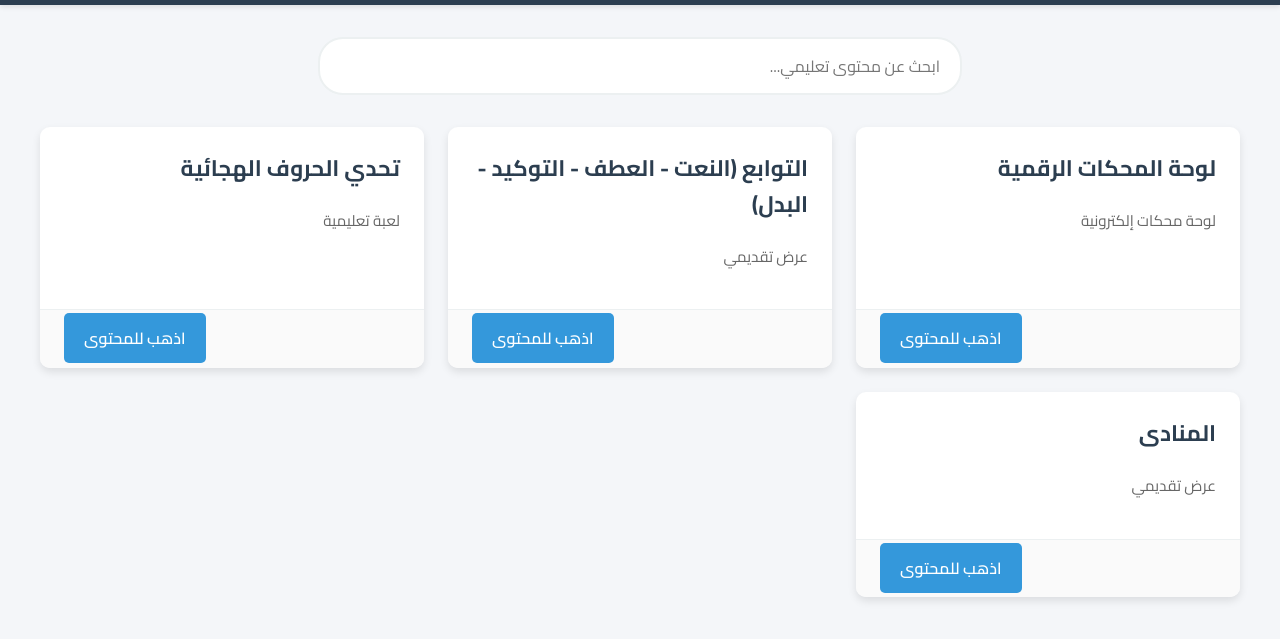
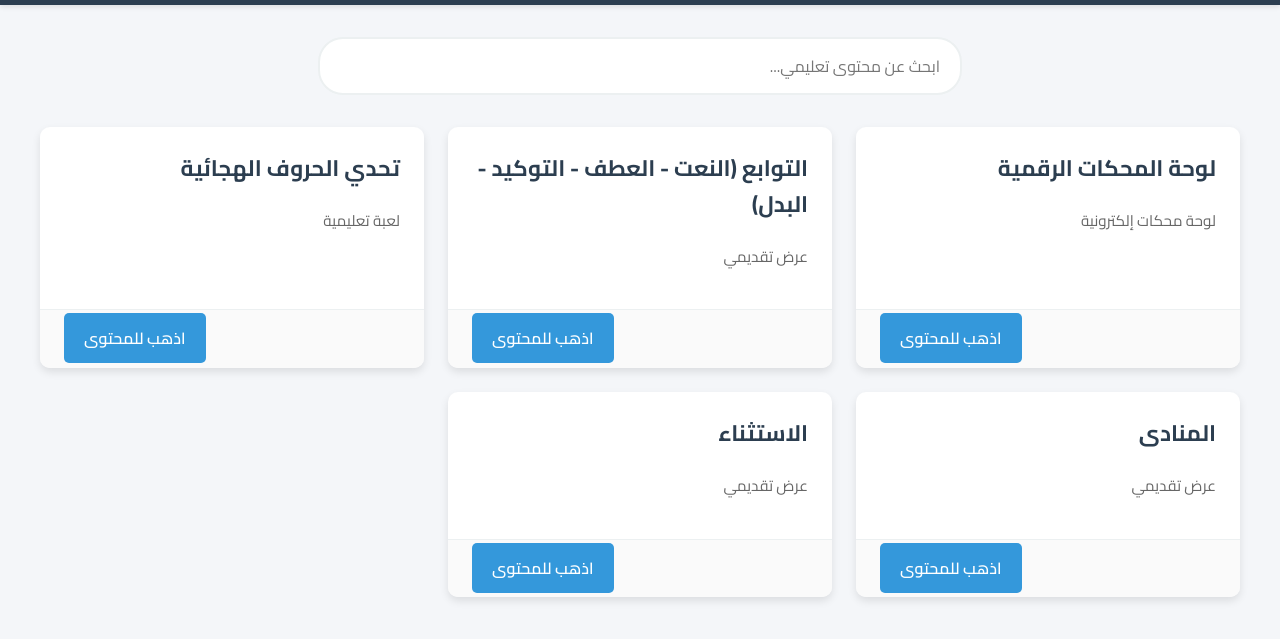
Before and after one commit to abobakrislamunofficial/educationalcontent, a plain HTML site: page index.html in a window 1280 px wide. Shown: the part 123-762 px from the top of the page. Drawn offline with Linux system fonts and the light colour scheme.

Commit message:
Update index.html

```diff
--- a/index.html
+++ b/index.html
@@ -194,6 +194,11 @@
                 title: "المنادى",
                 description: "عرض تقديمي",
                 url: "https://abobakrislamunofficial.github.io/educationalcontent/monada.html"
+            },
+            {
+                title: "الاستثناء",
+                description: "عرض تقديمي",
+                url: "https://abobakrislamunofficial.github.io/educationalcontent/istithna.html"
             }
         ];
 
```
